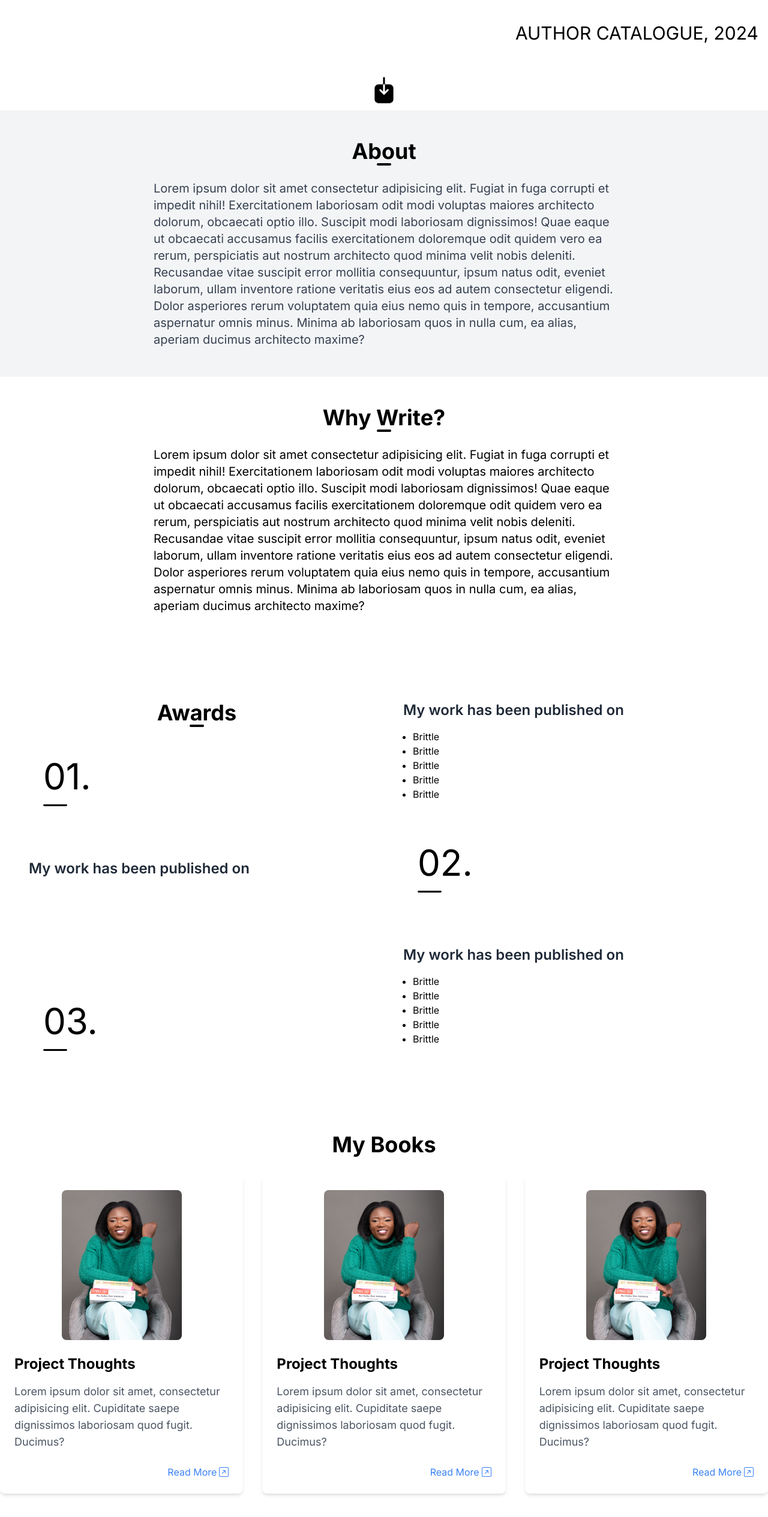
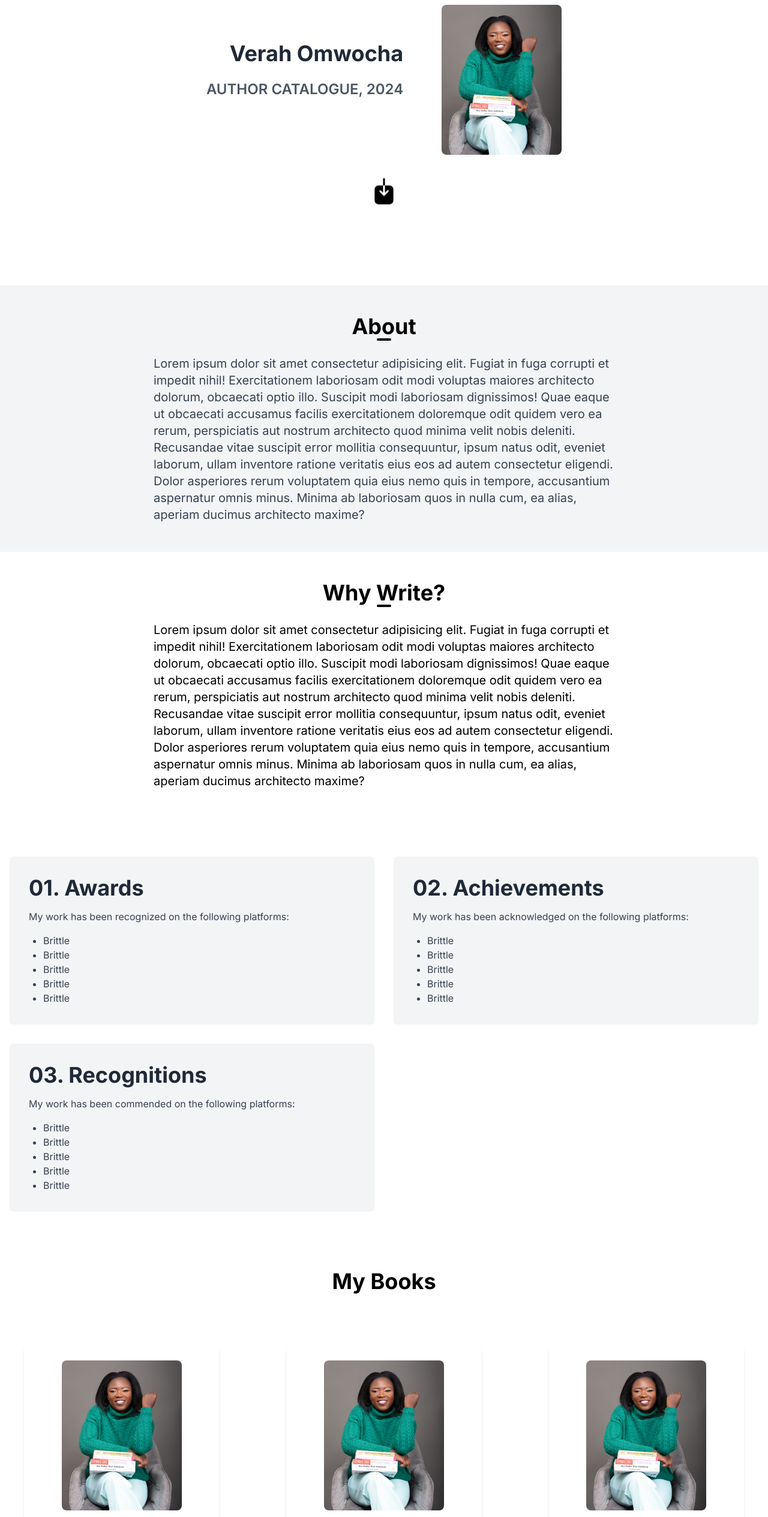
Before and after one commit to realgitau/complete-online-office, a Next.js app: page / in a window 1280 px wide. Shown: the part 200-2729 px from the top of the page at 60% size. Built offline with nearby package versions, Linux system fonts and the light colour scheme.

Commit message:
third commit

```diff
--- a/components/Awards/Awards.tsx
+++ b/components/Awards/Awards.tsx
@@ -3,22 +3,13 @@ import React from 'react';
 const Awards = () => {
   return (
     <section className="container mx-auto px-4 py-8 md:py-12 lg:py-16">
-      {/* First div */}
-      <div className="flex flex-col md:flex-row bg-gray-100 dark:bg-gray-800 rounded-md overflow-hidden mb-8">
-        {/* Left side */}
-        <div className="md:w-1/2 bg-white dark:bg-gray-900 p-6 md:p-8 relative">
-        <h1 className='text-center font-bold text-4xl'>Awards</h1>
-        <hr className='w-6 h-1 mx-auto bg-black border-0 rounded' />
-          <div className='md:absolute bottom-0 ml-6 mb-6 md:static'>
-            <span className="text-6xl md:text-6xl">01.</span>
-            <hr className="w-10 h-1 rounded bg-black dark:border-white mt-4" />
-          </div>
-        </div>
-
-        {/* Right side */}
-        <div className="md:w-1/2 bg-white dark:bg-gray-900 p-6 md:p-8">
-          <h2 className="text-xl md:text-2xl font-semibold text-gray-800 dark:text-gray-200 mb-4">My work has been published on</h2>
-          <ul className="list-disc pl-4">
+      <div className="grid grid-cols-1 md:grid-cols-2 gap-8">
+        {/* First award */}
+        <div className="bg-gray-100 dark:bg-gray-800 rounded-md overflow-hidden flex items-center">
+          <div className="p-6 md:p-8">
+            <h1 className="text-3xl md:text-4xl font-bold text-gray-800 dark:text-white mb-4">01. Awards</h1>
+            <p className="text-gray-700 dark:text-gray-300 mb-4">My work has been recognized on the following platforms:</p>
+            <ul className="list-disc pl-6 text-gray-700 dark:text-gray-300">
               <li>Brittle</li>
               <li>Brittle</li>
               <li>Brittle</li>
@@ -28,35 +19,12 @@ const Awards = () => {
           </div>
         </div>
 
-      {/* Second div */}
-      <div className="flex flex-col md:flex-row bg-gray-100 dark:bg-gray-800 rounded-md overflow-hidden mb-8">
-        {/* Left side */}
-        <div className="md:w-1/2 bg-white dark:bg-gray-900 p-6 md:p-8">
-          <h2 className="text-xl md:text-2xl font-semibold text-gray-800 dark:text-gray-200 mb-4">My work has been published on</h2>
-        </div>
-        {/* Right side */}
-        <div className="md:w-1/2 bg-white dark:bg-gray-900 p-6 md:p-8 relative">
-          <div className='md:absolute bottom-0 ml-6 mb-6 md:static'>
-            <span className="text-6xl md:text-6xl">02.</span>
-            <hr className="w-10 h-1 rounded bg-black dark:border-white mt-4" />
-          </div>
-        </div>
-      </div>
-
-      {/* Third div */}
-      <div className="flex flex-col md:flex-row bg-gray-100 dark:bg-gray-800 rounded-md overflow-hidden">
-        {/* Left side */}
-        <div className="md:w-1/2 bg-white dark:bg-gray-900 p-6 md:p-8 relative">
-          <div className='md:absolute bottom-0 ml-6 mb-6 md:static'>
-            <span className="text-6xl md:text-6xl">03.</span>
-            <hr className="w-10 h-1 rounded bg-black dark:border-white mt-4" />
-          </div>
-        </div>
-
-        {/* Right side */}
-        <div className="md:w-1/2 bg-white dark:bg-gray-900 p-6 md:p-8">
-          <h2 className="text-xl md:text-2xl font-semibold text-gray-800 dark:text-gray-200 mb-4">My work has been published on</h2>
-          <ul className="list-disc pl-4">
+        {/* Second award */}
+        <div className="bg-gray-100 dark:bg-gray-800 rounded-md overflow-hidden flex items-center">
+          <div className="p-6 md:p-8">
+            <h1 className="text-3xl md:text-4xl font-bold text-gray-800 dark:text-white mb-4">02. Achievements</h1>
+            <p className="text-gray-700 dark:text-gray-300 mb-4">My work has been acknowledged on the following platforms:</p>
+            <ul className="list-disc pl-6 text-gray-700 dark:text-gray-300">
               <li>Brittle</li>
               <li>Brittle</li>
               <li>Brittle</li>
@@ -65,6 +33,22 @@ const Awards = () => {
             </ul>
           </div>
         </div>
+
+        {/* Third award */}
+        <div className="bg-gray-100 dark:bg-gray-800 rounded-md overflow-hidden flex items-center">
+          <div className="p-6 md:p-8">
+            <h1 className="text-3xl md:text-4xl font-bold text-gray-800 dark:text-white mb-4">03. Recognitions</h1>
+            <p className="text-gray-700 dark:text-gray-300 mb-4">My work has been commended on the following platforms:</p>
+            <ul className="list-disc pl-6 text-gray-700 dark:text-gray-300">
+              <li>Brittle</li>
+              <li>Brittle</li>
+              <li>Brittle</li>
+              <li>Brittle</li>
+              <li>Brittle</li>
+            </ul>
+          </div>
+        </div>
+      </div>
     </section>
   );
 }
--- a/components/Books/Books.tsx
+++ b/components/Books/Books.tsx
@@ -5,31 +5,31 @@ import { BsArrowUpRightSquare } from 'react-icons/bs';
 
 const Books = () => {
   return (
-    <section id='projects' className="py-12">
-      <h1 className='text-center font-bold text-4xl mb-8'>My Books</h1>
+    <section id='projects' className="py-8">
+      <h1 className='text-center font-bold text-4xl mb-12'>My Books</h1>
       <div className="grid grid-cols-1 md:grid-cols-2 lg:grid-cols-3 gap-8">
-        <BookItem />
-        <BookItem />
-        <BookItem />
-        <BookItem />
-        <BookItem />
-        <BookItem />
+        <BookItem title="Project Thoughts" description="Lorem ipsum dolor sit amet, consectetur adipisicing elit. Cupiditate saepe dignissimos laboriosam quod fugit. Ducimus?" />
+        <BookItem title="Another Book" description="Lorem ipsum dolor sit amet, consectetur adipisicing elit. Cupiditate saepe dignissimos laboriosam quod fugit. Ducimus?" />
+        <BookItem title="Third Book" description="Lorem ipsum dolor sit amet, consectetur adipisicing elit. Cupiditate saepe dignissimos laboriosam quod fugit. Ducimus?" />
+        <BookItem title="Fourth Book" description="Lorem ipsum dolor sit amet, consectetur adipisicing elit. Cupiditate saepe dignissimos laboriosam quod fugit. Ducimus?" />
+        <BookItem title="Fifth Book" description="Lorem ipsum dolor sit amet, consectetur adipisicing elit. Cupiditate saepe dignissimos laboriosam quod fugit. Ducimus?" />
+        <BookItem title="Sixth Book" description="Lorem ipsum dolor sit amet, consectetur adipisicing elit. Cupiditate saepe dignissimos laboriosam quod fugit. Ducimus?" />
       </div>
     </section>
   );
 };
 
-const BookItem = () => {
+const BookItem = ({ title, description }) => {
   return (
-    <div className="flex flex-col bg-white shadow-md rounded-lg p-6">
-      <div className="flex justify-center mb-6">
+    <div className="bg-white shadow-md rounded-lg p-6 gap-1 m-10">
+      <div className="flex justify-center mb-2">
         <Image src='/verahprofile.jpeg' alt='Vera' width={200} height={200} className='rounded-lg' />
       </div>
-      <h1 className='text-2xl font-bold mb-4'>Project Thoughts</h1>
-      <p className='text-lg leading-7 text-gray-600 dark:text-gray-400 mb-6'>Lorem ipsum dolor sit amet, consectetur adipisicing elit. Cupiditate saepe dignissimos laboriosam quod fugit. Ducimus?</p>
+      <h2 className='text-2xl font-bold mb-4'>{title}</h2>
+      <p className='text-lg leading-7 text-gray-700 dark:text-gray-400 mb-6'>{description}</p>
       <div className="flex justify-end">
-        <Link href="#"className="text-blue-500 hover:underline flex items-center">
-            Read More <BsArrowUpRightSquare className="ml-1" />
+        <Link href="#" className="text-blue-500 hover:underline flex items-center">
+          Read More <BsArrowUpRightSquare className="ml-1" />
         </Link>
       </div>
     </div>
--- a/components/Contact/Contact.tsx
+++ b/components/Contact/Contact.tsx
@@ -7,21 +7,21 @@ const Contact = () => {
       <form className="space-y-6">
         <div>
           <label htmlFor="name" className="block mb-1">Name:</label>
-          <input type="text" id="name" name="name" className="w-full border border-gray-300 rounded-md p-3 focus:outline-none focus:border-blue-500" />
+          <input type="text" id="name" name="name" className="w-full border border-gray-300 rounded-md py-2 px-3 focus:outline-none focus:border-blue-500" />
         </div>
         <div>
           <label htmlFor="email" className="block mb-1">Email:</label>
-          <input type="email" id="email" name="email" className="w-full border border-gray-300 rounded-md p-3 focus:outline-none focus:border-blue-500" />
+          <input type="email" id="email" name="email" className="w-full border border-gray-300 rounded-md py-2 px-3 focus:outline-none focus:border-blue-500" />
         </div>
         <div>
           <label htmlFor="phone" className="block mb-1">Phone Number:</label>
-          <input type="tel" id="phone" name="phone" className="w-full border border-gray-300 rounded-md p-3 focus:outline-none focus:border-blue-500" />
+          <input type="tel" id="phone" name="phone" className="w-full border border-gray-300 rounded-md py-2 px-3 focus:outline-none focus:border-blue-500" />
         </div>
         <div>
           <label htmlFor="message" className="block mb-1">Message:</label>
-          <textarea id="message" name="message" className="w-full border border-gray-300 rounded-md p-3 focus:outline-none focus:border-blue-500 h-40 resize-none"></textarea>
+          <textarea id="message" name="message" className="w-full border border-gray-300 rounded-md py-2 px-3 focus:outline-none focus:border-blue-500 h-40 resize-none"></textarea>
         </div>
-        <button type="submit" className="bg-blue-500 text-white py-3 px-6 rounded-md hover:bg-blue-600 w-full">Submit</button>
+        <button type="submit" className="bg-blue-500 text-white py-3 px-6 rounded-md hover:bg-blue-600 w-full transition duration-300 ease-in-out transform hover:scale-105">Submit</button>
       </form>
     </div>
   );
--- a/components/Footer/Footer.tsx
+++ b/components/Footer/Footer.tsx
@@ -8,22 +8,26 @@ const Footer = () => {
   };
 
   return (
-    <footer className='mx-auto max-x-3xl px-4 sm:px-6 md:max-w-5xl'>
+    <footer className='mx-auto max-w-3xl px-4 sm:px-6 md:max-w-5xl'>
       <hr className='w-full h-0.5 bg-gray-300 my-8' />
-      <div className='mx-auto p-4 flex flex-col text-center text-neutral-900 md:flex-row md:justify-between'>
-        <div>&copy; {getCurrentYear()} Verah </div>
-        <div className="flex flex-row items-center justify-center space-x-2 mb-1">
-          <a href="https://twitter.com" className="text-gray-600 hover:text-blue-500 mr-4" target="_blank" rel="noopener noreferrer">
-            <AiOutlineTwitter className="text-2xl" />
-          </a>
-          <a href="https://linkedin.com" className="text-gray-600 hover:text-blue-500" target="_blank" rel="noopener noreferrer">
-            <AiFillLinkedin className="text-2xl" />
-          </a>
+      <div className='mx-auto p-4 flex flex-col items-center justify-center text-neutral-900 md:flex-row md:justify-between'>
+        <div className="mb-4 md:mb-0">&copy; {getCurrentYear()} Verah</div>
+        <div className="flex items-center space-x-4">
+          <SocialLink href="https://twitter.com" icon={<AiOutlineTwitter />} />
+          <SocialLink href="https://linkedin.com" icon={<AiFillLinkedin />} />
         </div>
       </div>
-
     </footer>
   );
 };
 
+// SocialLink component
+const SocialLink = ({ href, icon }) => {
+  return (
+    <a href={href} className="text-gray-600 hover:text-blue-500" target="_blank" rel="noopener noreferrer">
+      {icon}
+    </a>
+  );
+};
+
 export default Footer;
--- a/components/Hero/HeroSection.tsx
+++ b/components/Hero/HeroSection.tsx
@@ -1,22 +1,27 @@
-import Image from 'next/image'
-import Link from 'next/link'
-import React from 'react'
-import { HiArrowCircleDown } from 'react-icons/hi'
-import { HiArrowDownOnSquare } from 'react-icons/hi2'
+import Image from 'next/image';
+import Link from 'next/link';
+import React from 'react';
+import { HiArrowDownOnSquare } from 'react-icons/hi2';
 
 const HeroSection = () => {
   return (
-    <section id='home'>
-        <div>
-            <div>
-                <h1 className='text-[70px] text-end p-4 '>Verah Omwocha</h1>
-                <h2 className='text-[30px] text-end p-4'>AUTHOR CATALOGUE, 2024</h2>
+    <section id='home' className='py-20 md:py-32'>
+      <div className='flex flex-col md:flex-row items-center justify-center'>
+        <div className='text-center md:text-right md:pr-16 mb-10 md:mb-0'>
+          <h1 className='text-4xl md:text-4xl font-bold text-gray-800 dark:text-white mb-6'>Verah Omwocha</h1>
+          <h2 className='text-xl md:text-2xl font-semibold text-gray-600 dark:text-gray-300 mb-8'>AUTHOR CATALOGUE, 2024</h2>
         </div>
         <div className='relative'>
-                <Image src='/verahprofile.jpeg' alt='hero' width={200} height={10} className='ml-[100px] mt-[70px] w-2/4  rounded-xl md:hidden'/>
-                <div className='absolute inset-y-0 right-[70px] w-1 bg-black'></div>
+          <figure className='max-w-[800px]'>
+            <Image
+              width={200}
+              height={200}
+              className='rounded-lg'
+              src='/verahprofile.jpeg'
+              alt='hero'
+            />
+          </figure>
         </div>
-
       </div>
       <div className='flex flex-row justify-center mt-10'>
         <Link href={'#about'}>
@@ -24,7 +29,7 @@ const HeroSection = () => {
         </Link>
       </div>
     </section>
-  )
-}
+  );
+};
 
-export default HeroSection
+export default HeroSection;
```
Lines whose indentation alone changed are shown as unchanged.
